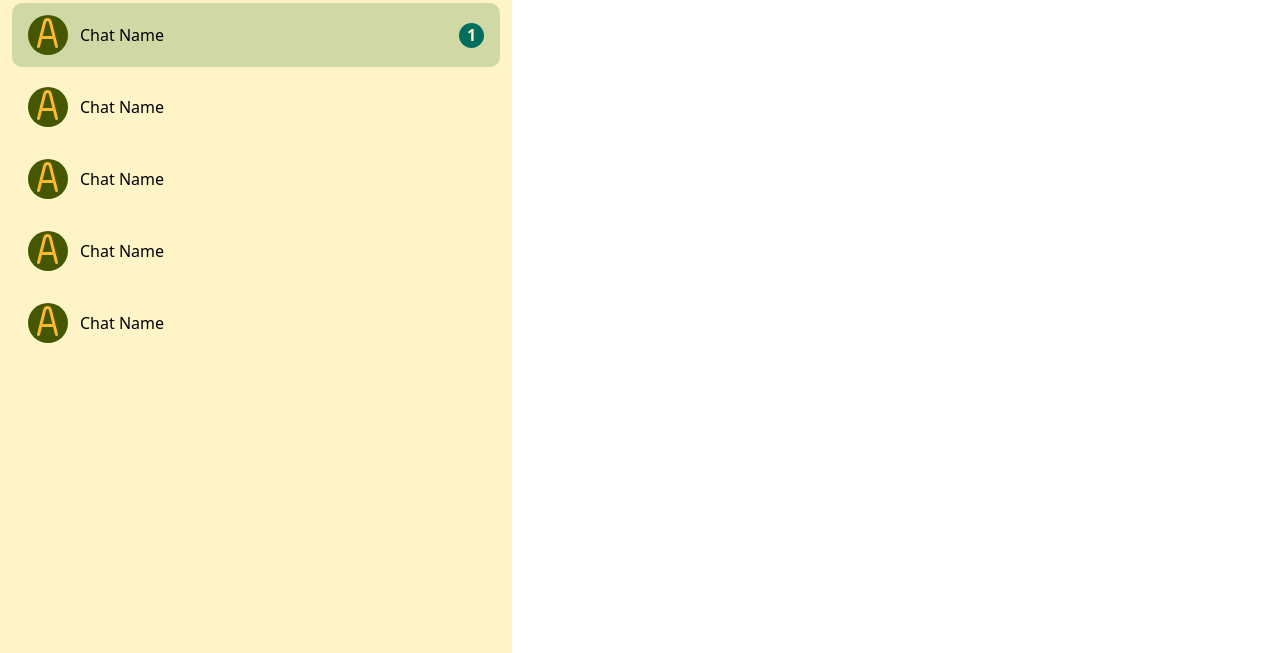
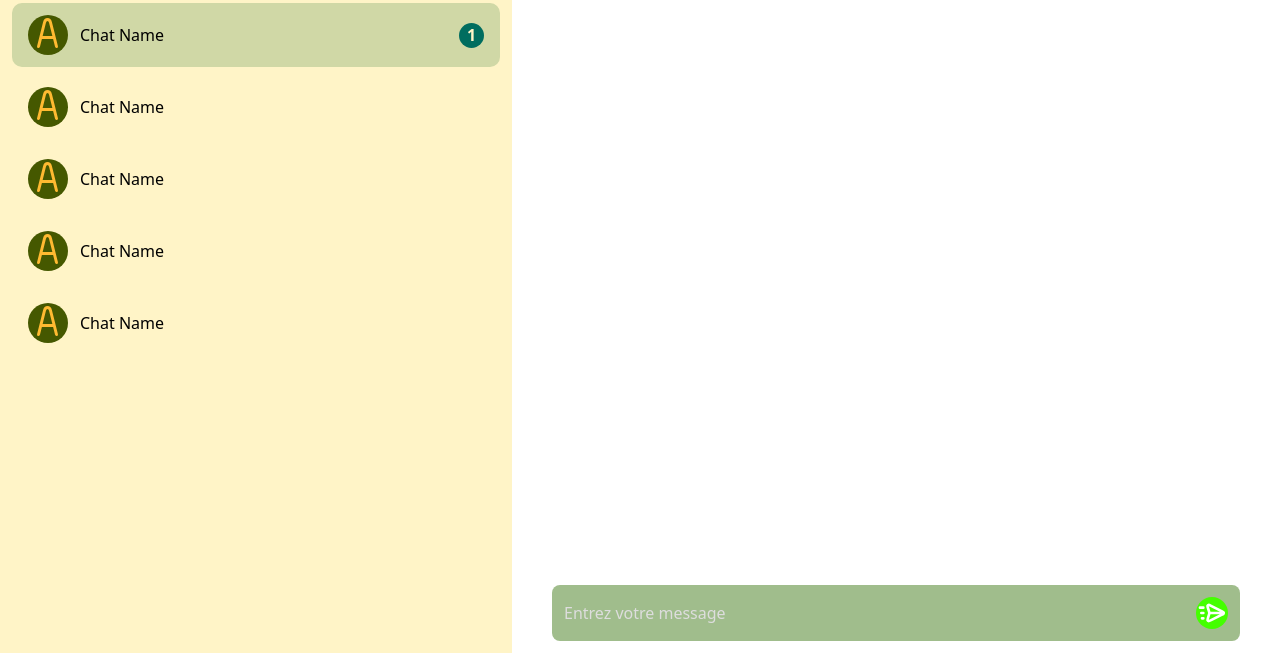
Before and after one commit to TBoisse/MessagesDelivery, a FastAPI app: page / in a window 1280 px wide. Shown: the part 147-800 px from the top of the page. Run offline with FastAPI, Linux system fonts and the light colour scheme; some libraries are stand-ins or nearby versions.

Commit message:
Working typing zone

```diff
--- a/front/static/css/index.css
+++ b/front/static/css/index.css
@@ -46,7 +46,7 @@
     vertical-align: middle;
 }
 
-.chat-containers > div > div > div:nth-child(2).unseen{
+.chat-containers > div > div > div:nth-child(2).unseen {
     display: block;
     background-color: var(--guideline-6);
     color: var(--guideline-1);
@@ -55,3 +55,23 @@
 .chat-containers > div:hover > div{
     background-color: var(--guideline-2);
 }
+
+.messages-container > div:nth-child(2) > div {
+    background-color: var(--guideline-3);
+}
+
+#message-content{
+    position: relative;
+    z-index: 10;
+    outline: none;
+    overflow-wrap: break-word;
+    user-select: text;
+    color: white;
+}
+
+#message-placeholder{
+    position: absolute;
+    top: 0;
+    left: 0;
+    color: #ddd;
+}
--- a/front/static/js/index.js
+++ b/front/static/js/index.js
@@ -1,5 +1,8 @@
 const pills = document.querySelector(".pill-containers").querySelectorAll("div");
 const chats = document.querySelectorAll(".chat-containers > div");
+
+const messagePlaceholder = document.getElementById("message-placeholder");
+const messageContent = document.getElementById("message-content");
 
 pills.forEach(pill => {
     pill.addEventListener("click", e => {
@@ -11,7 +14,6 @@ pills.forEach(pill => {
 })
 
 chats.forEach(chat => {
-    console.log(chat)
     chat.querySelector("div").addEventListener("click", e => {
         chats.forEach(chat => {
             chat.querySelector("div").classList.remove("active");
@@ -19,3 +21,11 @@ chats.forEach(chat => {
         e.target.classList.add("active");
     })
 })
+
+messageContent.addEventListener("input", () => {
+    if(messageContent.innerHTML == "<br>"){
+        messagePlaceholder.classList.remove("hidden");
+    }else{
+        messagePlaceholder.classList.add("hidden");
+    }
+})
--- a/front/templates/index.html
+++ b/front/templates/index.html
@@ -74,8 +74,22 @@
                 <!-- UP TO HERE -->
             </div>
         </div>
-        <div class="hidden md:flex flex-col flex-1">
+        <div class="hidden md:flex flex-col h-full w-full md:w-3/5 messages-container">
+            <div class="flex flex-1">
 
+            </div>
+            <div class="w-full px-10 py-3">
+                <div class="flex items-center w-full rounded-lg gap-5 p-3">
+                    <div id="message-input" class="relative min-w-0 w-full">
+                        <div id="message-content" spellcheck="true" tabindex="10" contenteditable="true" role="textbox">
+                        </div>
+                        <div id="message-placeholder">
+                            Entrez votre message
+                        </div>
+                    </div>
+                    <img class="w-8 cursor-pointer self-end" src="/static/image/mask/green-send.svg" alt="">
+                </div>
+            </div>
         </div>
     </div>
     <script src="/static/js/index.js"></script>
```
Also changed, not shown: front/static/image/mask/green-send.svg (added).
